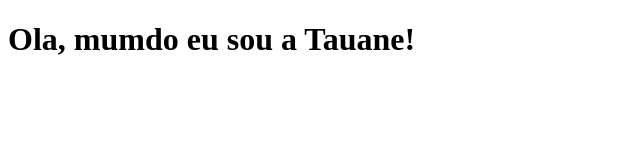
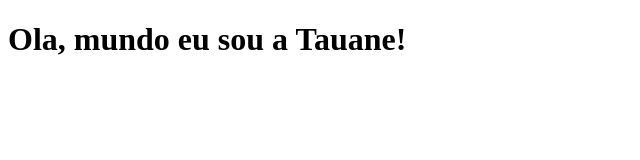
Before and after one commit to tauane-ai/meuprimeirosite, a plain HTML site: page index.html in a window 1280 px wide. Shown: the whole page, without its empty margins (0-640 px from the left). Drawn offline with Linux system fonts and the light colour scheme.

Commit message:
Update index.html

```diff
--- a/index.html
+++ b/index.html
@@ -6,6 +6,6 @@
     <title> primeiro site</title>
 </head>
 </body>
-  <h1>Ola, mumdo eu sou a Tauane!</h1>
+  <h1>Ola, mundo eu sou a Tauane!</h1>
 </body>
 </html>
```
